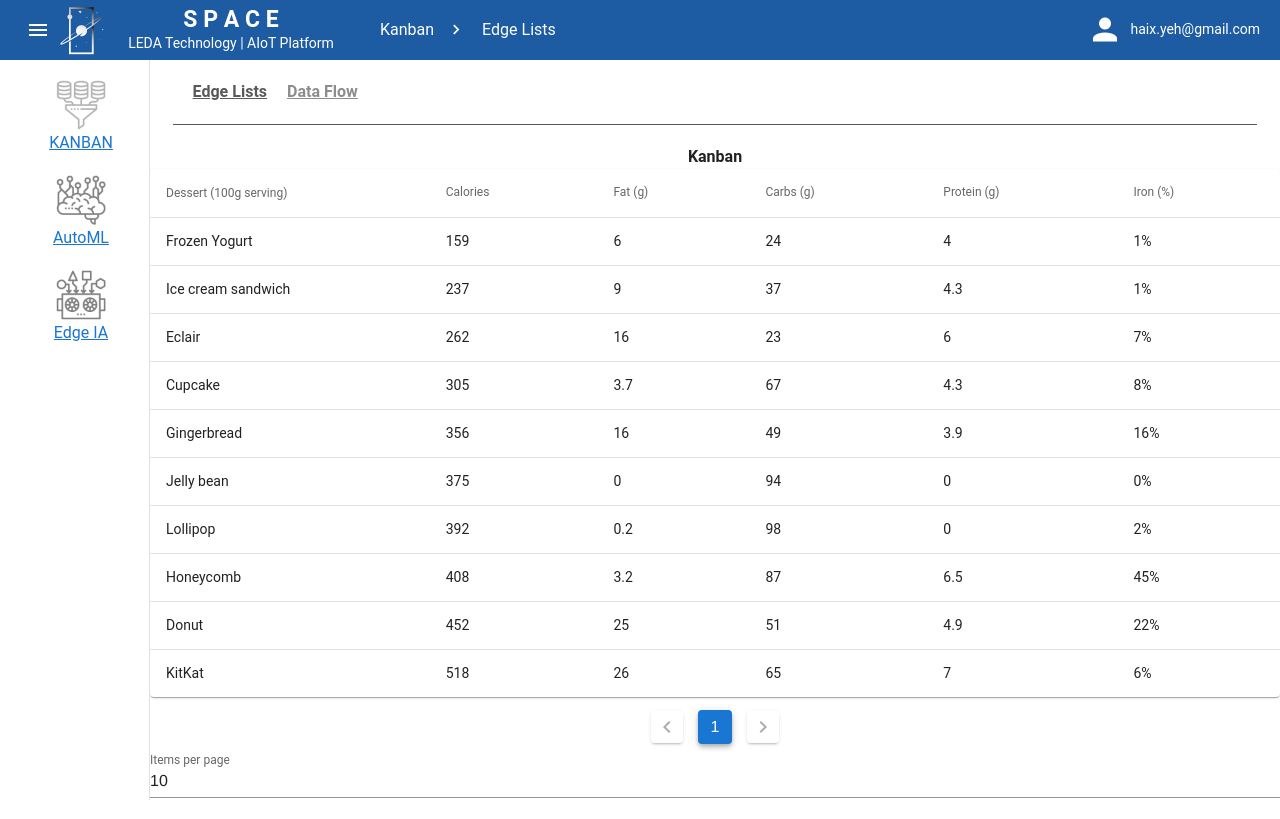
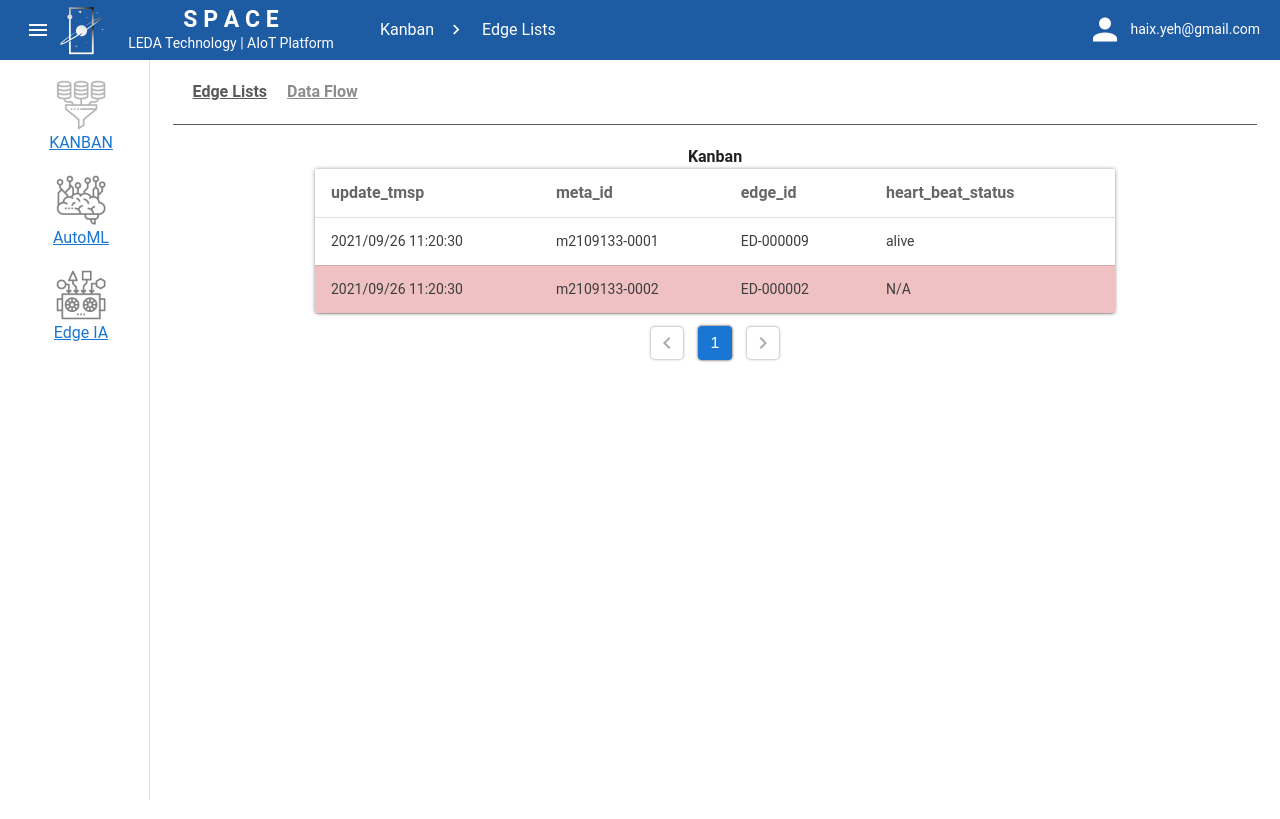
Before and after one commit to cloud-grazing/vue, a Vue app in the folder main/: page /edgeLists in a window 1280 px wide. Built offline with nearby package versions, Linux system fonts and the light colour scheme.

Commit message:
[修改]Tabel製作

```diff
--- a/main/src/views/Main/components/Kanban/components/EdgeLists/Main.vue
+++ b/main/src/views/Main/components/Kanban/components/EdgeLists/Main.vue
@@ -1,140 +1,111 @@
 <template>
-    <div>
+    <div class="edge-tabel">
         <v-data-table
-            :headers="headers"
-            :items="desserts"
-            :page.sync="page"
-            :itemsPerPage="itemsPerPage"
+            :headers="data.headers"
+            :items="data.list"
+            :page.sync="data.page"
+            :itemsPerPage="data.itemsPerPage"
             hideDefaultFooter
             class="elevation-1"
-            @page-count="pageCount = $event"
+            :itemClass="itemRowBackground"
+            @page-count="data.pageCount = $event"
         />
         <div class="text-center pt-2">
             <v-pagination
-                v-model="page"
-                :length="pageCount"
+                v-model="data.page"
+                :length="data.pageCount"
             />
-            <v-text-field
+            <!-- <v-text-field
                 :value="itemsPerPage"
                 label="Items per page"
                 type="number"
                 min="-1"
                 max="15"
                 @input="itemsPerPage = parseInt($event, 10)"
-            />
+            /> -->
         </div>
     </div>
 </template>
 
 <script>
+import edgeList from '@/mock/edgeList';
+
 export default {
     name: 'EdgeLists',
     data() {
         return {
+            data: {
                 page: 1,
-            pageCount: 0,
+                pageCount: 10,
                 itemsPerPage: 10,
                 headers: [
+                // {
+                //     text: 'Dessert (100g serving)',
+                //     align: 'start',
+                //     sortable: false,
+                //     value: 'name'
+                // },
+                    { text: 'update_tmsp ', value: 'updateTmsp' },
+                    { text: 'meta_id', value: 'metaId' },
+                    { text: 'edge_id', value: 'edgeId' },
+                    { text: 'heart_beat_status', value: 'heartBeatStatus' }
+                ],
+                list: [
                     {
-                    text: 'Dessert (100g serving)',
-                    align: 'start',
-                    sortable: false,
-                    value: 'name'
-                },
-                { text: 'Calories', value: 'calories' },
-                { text: 'Fat (g)', value: 'fat' },
-                { text: 'Carbs (g)', value: 'carbs' },
-                { text: 'Protein (g)', value: 'protein' },
-                { text: 'Iron (%)', value: 'iron' }
-            ],
-            desserts: [
-                {
-                    name: 'Frozen Yogurt',
-                    calories: 159,
-                    fat: 6.0,
-                    carbs: 24,
-                    protein: 4.0,
-                    iron: '1%'
+                        edgeId: 'ED-000009',
+                        metaId: 'm2109133-0001',
+                        updateTmsp: '2021/09/26 11:20:30',
+                        heartBeatStatus: 'alive'
                     },
                     {
-                    name: 'Ice cream sandwich',
-                    calories: 237,
-                    fat: 9.0,
-                    carbs: 37,
-                    protein: 4.3,
-                    iron: '1%'
-                },
-                {
-                    name: 'Eclair',
-                    calories: 262,
-                    fat: 16.0,
-                    carbs: 23,
-                    protein: 6.0,
-                    iron: '7%'
-                },
-                {
-                    name: 'Cupcake',
-                    calories: 305,
-                    fat: 3.7,
-                    carbs: 67,
-                    protein: 4.3,
-                    iron: '8%'
-                },
-                {
-                    name: 'Gingerbread',
-                    calories: 356,
-                    fat: 16.0,
-                    carbs: 49,
-                    protein: 3.9,
-                    iron: '16%'
-                },
-                {
-                    name: 'Jelly bean',
-                    calories: 375,
-                    fat: 0.0,
-                    carbs: 94,
-                    protein: 0.0,
-                    iron: '0%'
-                },
-                {
-                    name: 'Lollipop',
-                    calories: 392,
-                    fat: 0.2,
-                    carbs: 98,
-                    protein: 0,
-                    iron: '2%'
-                },
-                {
-                    name: 'Honeycomb',
-                    calories: 408,
-                    fat: 3.2,
-                    carbs: 87,
-                    protein: 6.5,
-                    iron: '45%'
-                },
-                {
-                    name: 'Donut',
-                    calories: 452,
-                    fat: 25.0,
-                    carbs: 51,
-                    protein: 4.9,
-                    iron: '22%'
-                },
-                {
-                    name: 'KitKat',
-                    calories: 518,
-                    fat: 26.0,
-                    carbs: 65,
-                    protein: 7,
-                    iron: '6%'
+                        edgeId: 'ED-000002',
+                        metaId: 'm2109133-0002',
+                        updateTmsp: '2021/09/26 11:20:30',
+                        heartBeatStatus: 'N/A'
                     }
                 ]
+            }
+
         };
+    },
+    created() {
+        console.log(edgeList, 'edgeList');
+    },
+    methods: {
+        itemRowBackground(item) {
+            return item.heartBeatStatus === 'N/A' && 'tr-red';
+        }
     }
 };
 </script>
 
 <!-- Add "scoped" attribute to limit CSS to this component only -->
 <style scoped lang="scss">
+    .edge-tabel {
+        margin: 0 auto;
+        max-width: 800px;
+    }
+</style>
 
+<style lang="scss">
+.edge-tabel {
+    .v-data-table__wrapper {
+         box-shadow: 0px 0px 4px 0px #A0A0A0;
+    }
+    .v-data-table {
+        color: #3D3D3D;
+         .v-data-table-header th {
+             font-size: 16px;
+             font-weight: bold;
+        }
+    }
+    .tr-red {
+        background-color: #EFC1C2;
+    }
+    .v-pagination  {
+        button {
+            box-shadow: 0px 0px 2px 1px rgb(66 35 35 / 45%);
+        }
+    }
+}
 </style>
```
Lines whose indentation alone changed are shown as unchanged.
